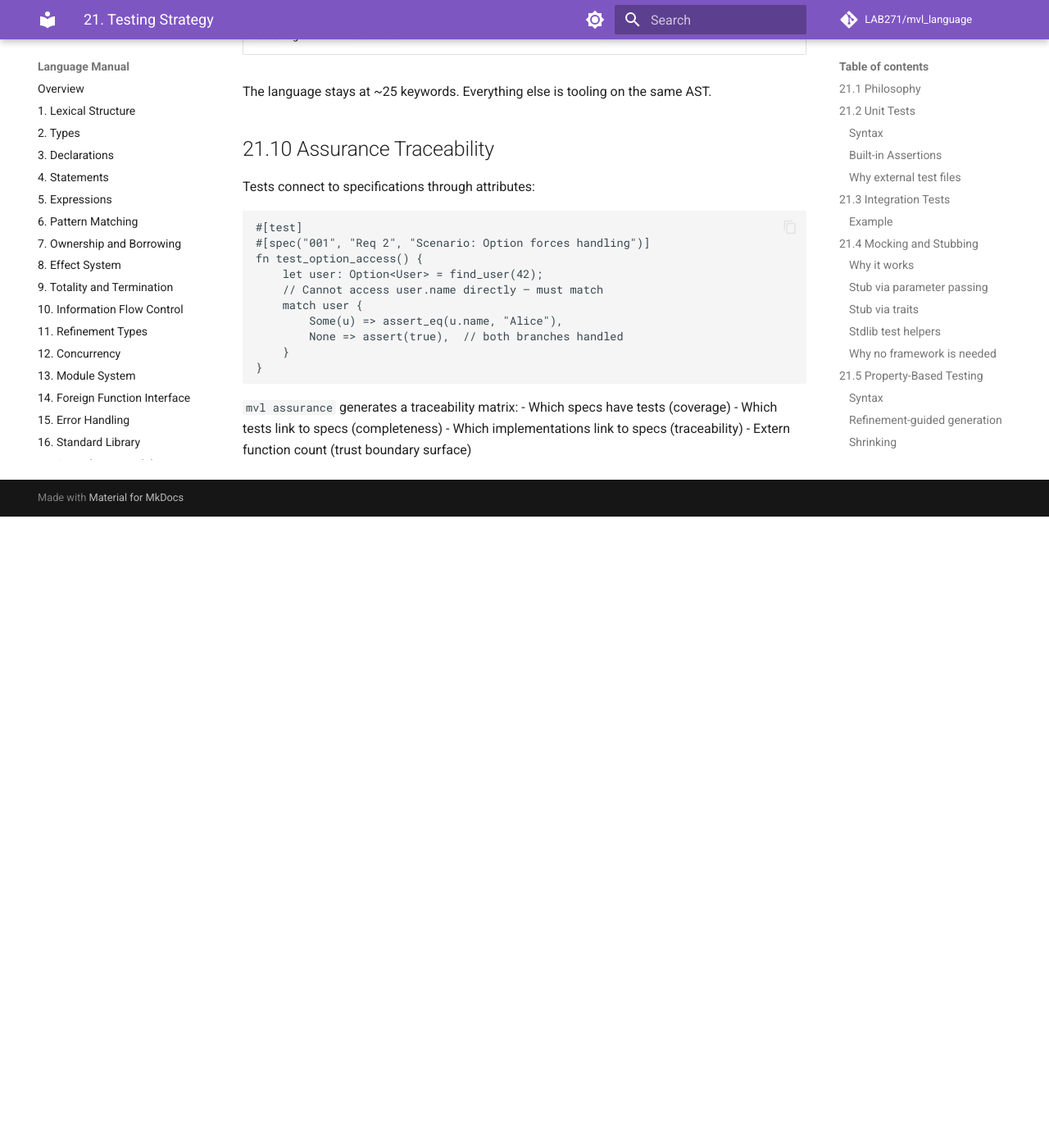
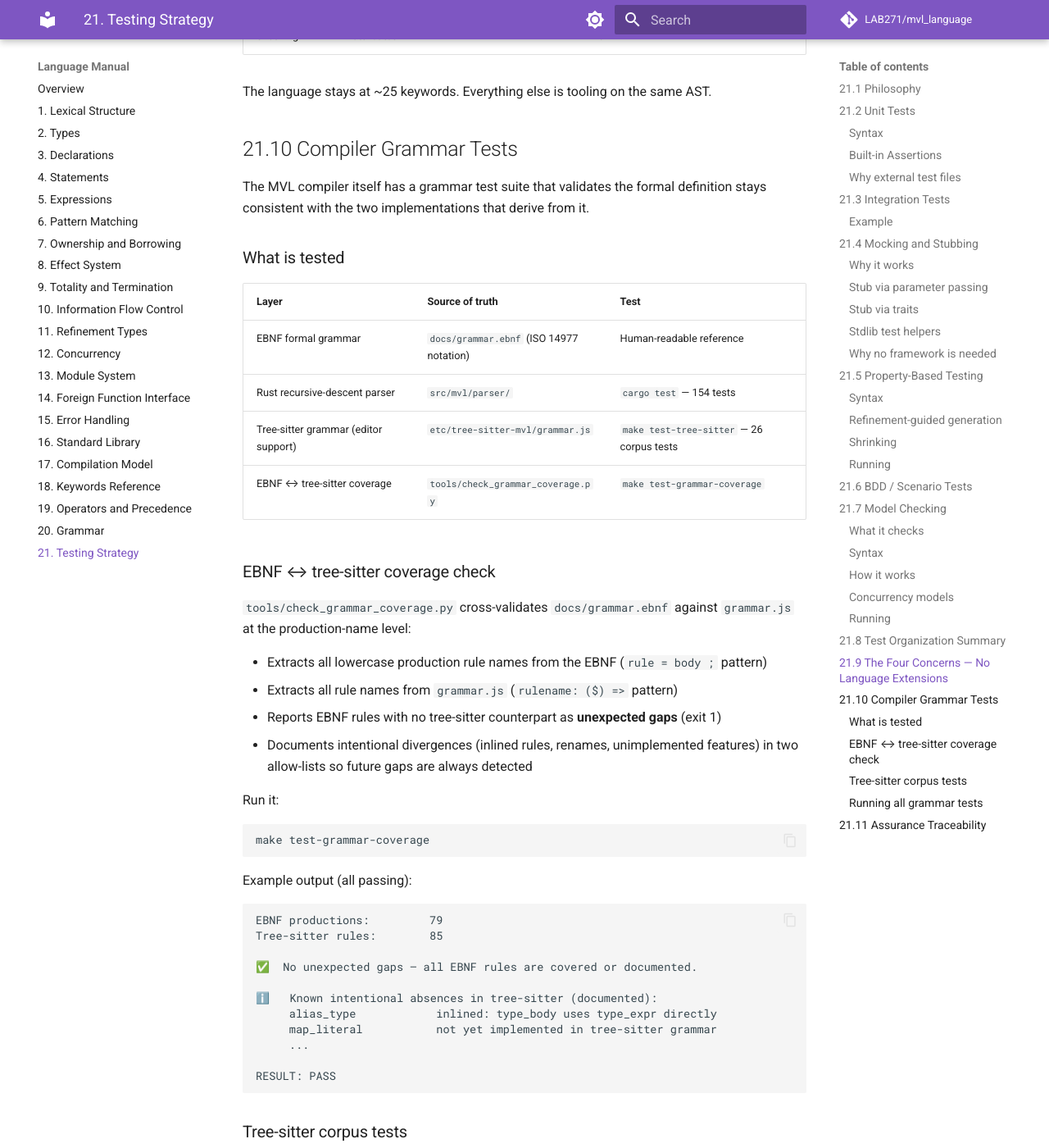
Before and after one commit to mvl-lang/mvl, an MkDocs documentation site: the page built from docs/manual/21-testing.md, in a window 1280 px wide and 1400 px high, scrolled down 9752 px. Shown: the whole window at 82% size. Built offline with MkDocs 1.6.1 and Material for MkDocs 9.7.7, drawn with Linux system fonts in a browser that asks for light colours; comment, search, counter and statistics services are not loaded; before the commit the page ends 10382 px from its top, so only the background shows below that; some of the changed text lies outside the part shown.

Commit message:
docs: document EBNF notation, tree-sitter mapping, and grammar coverage check
- docs/grammar.md: add ISO 14977 EBNF notation table ([], {}, |, UPPER),
  add Tree-sitter Grammar section with rule-mapping notes and
  `make test-grammar-coverage` / `make test-tree-sitter` usage
- docs/manual/21-testing.md: add §21.10 Compiler Grammar Tests covering
  the EBNF↔tree-sitter coverage check, corpus tests, and how all three
  grammar layers fit into `make test`; renumber §21.10→21.11

Co-Authored-By: Claude Sonnet 4.6 <noreply@anthropic.com>

````diff
--- a/docs/manual/21-testing.md
+++ b/docs/manual/21-testing.md
@@ -380,7 +380,67 @@ tests/
 
 The language stays at ~25 keywords. Everything else is tooling on the same AST.
 
-## 21.10 Assurance Traceability
+## 21.10 Compiler Grammar Tests
+
+The MVL compiler itself has a grammar test suite that validates the formal definition stays consistent with the two implementations that derive from it.
+
+### What is tested
+
+| Layer | Source of truth | Test |
+|-------|----------------|------|
+| EBNF formal grammar | `docs/grammar.ebnf` (ISO 14977 notation) | Human-readable reference |
+| Rust recursive-descent parser | `src/mvl/parser/` | `cargo test` — 154 tests |
+| Tree-sitter grammar (editor support) | `etc/tree-sitter-mvl/grammar.js` | `make test-tree-sitter` — 26 corpus tests |
+| EBNF ↔ tree-sitter coverage | `tools/check_grammar_coverage.py` | `make test-grammar-coverage` |
+
+### EBNF ↔ tree-sitter coverage check
+
+`tools/check_grammar_coverage.py` cross-validates `docs/grammar.ebnf` against `grammar.js` at the production-name level:
+
+- Extracts all lowercase production rule names from the EBNF (`rule = body ;` pattern)
+- Extracts all rule names from `grammar.js` (`rulename: ($) =>` pattern)
+- Reports EBNF rules with no tree-sitter counterpart as **unexpected gaps** (exit 1)
+- Documents intentional divergences (inlined rules, renames, unimplemented features) in two allow-lists so future gaps are always detected
+
+Run it:
+
+```bash
+make test-grammar-coverage
+```
+
+Example output (all passing):
+
+```
+EBNF productions:         79
+Tree-sitter rules:        85
+
+✅  No unexpected gaps — all EBNF rules are covered or documented.
+
+ℹ️   Known intentional absences in tree-sitter (documented):
+     alias_type            inlined: type_body uses type_expr directly
+     map_literal           not yet implemented in tree-sitter grammar
+     ...
+
+RESULT: PASS
+```
+
+### Tree-sitter corpus tests
+
+26 corpus test cases in `etc/tree-sitter-mvl/test/corpus/` verify that the tree-sitter grammar parses representative MVL programs into the correct parse trees:
+
+```bash
+make test-tree-sitter
+```
+
+The corpus covers: literals, type declarations (struct/enum/alias/generic), function declarations (effects, capabilities, where-clauses), statements, expressions, patterns, module declarations, and extern blocks.
+
+### Running all grammar tests
+
+```bash
+make test   # runs test-corpus + test-tree-sitter + test-grammar-coverage + cargo test
+```
+
+## 21.11 Assurance Traceability
 
 Tests connect to specifications through attributes:
 
````
Also changed, not shown: docs/grammar.md (+34 -0 lines).
